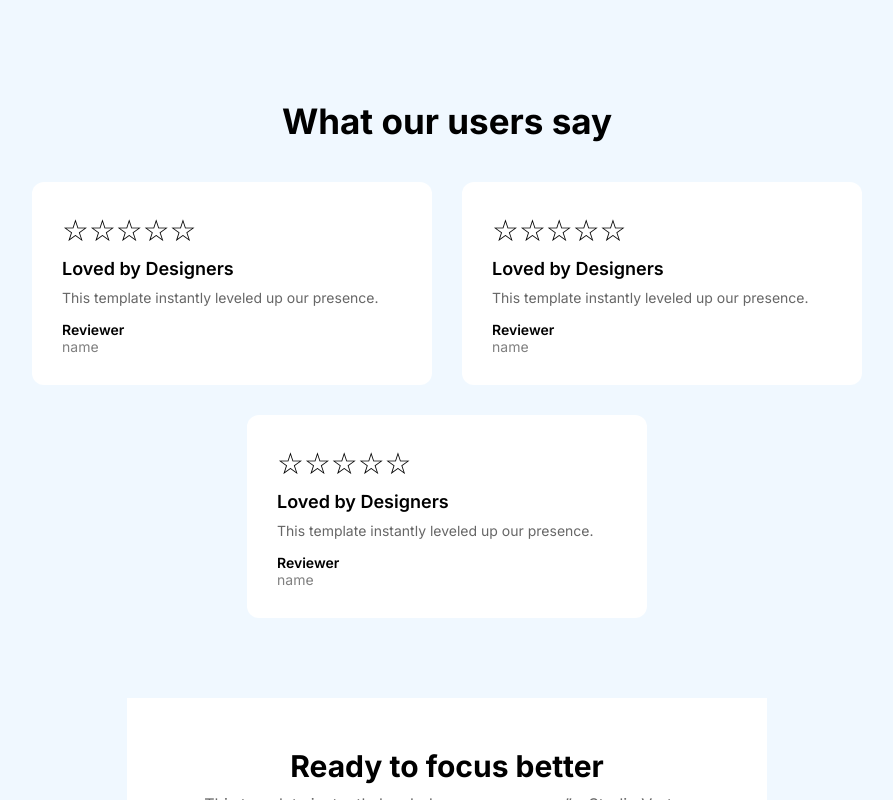
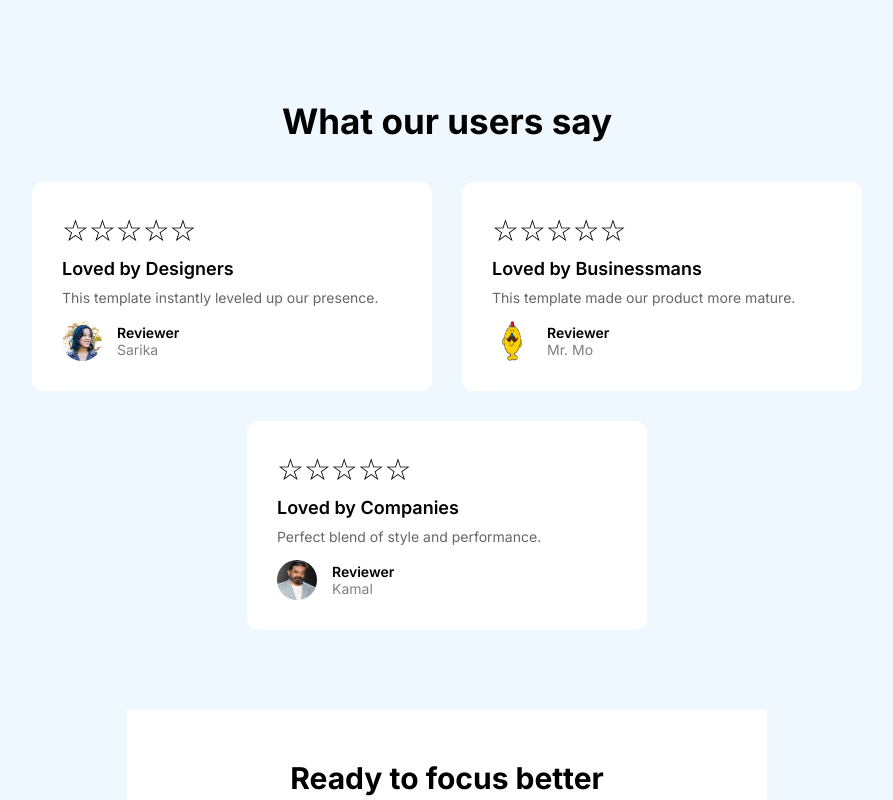
Before and after one commit to jahid-hasan-sajeeb/project-1-basic-html-css, a plain HTML site: page index.html in a window 1280 px wide. Shown: the part 1314-2114 px from the top of the page, without its empty margins (193-1086 px from the left). Drawn offline with Linux system fonts and the light colour scheme.

Commit message:
changed some minor mistakes

```diff
--- a/index.html
+++ b/index.html
@@ -33,7 +33,7 @@
         <section class="main-1-container">
             <div class="main-1-left">
                 <h3 class="title-1">See It in Action</h3>
-                <p class="subtitle-1">Explore the live preview and imagine your <br> brand in this bold new look.</p>
+                <p class="subtitle-1">Preview how your website can look and <br> feel before you publish. Fast, responsive, and modern.</p>
                 <button class="nav-button main-1-button">Launch Live Preview</button>
             </div>
             <div class="main-1-right">
@@ -68,19 +68,29 @@
                     <p class="review-stars">☆☆☆☆☆</p>
                     <h4 class="review-title">Loved by Designers</h4>
                     <p class="review-text">This template instantly leveled up our presence.</p>
-                    <p class="reviewer">Reviewer<br><span class="reviewer-name">name</span></p>
+                    <div class="review-control">
+                        <img class="rev-img" src="images/avatar.png" alt="image">
+                        <p class="reviewer">Reviewer<br><span class="reviewer-name">Sarika</span></p>
+                    </div>
+
                 </div>
                 <div class="review-card">
                     <p class="review-stars">☆☆☆☆☆</p>
-                    <h4 class="review-title">Loved by Designers</h4>
-                    <p class="review-text">This template instantly leveled up our presence.</p>
-                    <p class="reviewer">Reviewer<br><span class="reviewer-name">name</span></p>
+                    <h4 class="review-title">Loved by Businessmans</h4>
+                    <p class="review-text">This template made our product more mature.</p>
+                    <div class="review-control">
+                        <img class="rev-img" src="images/images.jpeg" alt="image">
+                        <p class="reviewer">Reviewer<br><span class="reviewer-name">Mr. Mo</span></p>
+                    </div>
                 </div>
                 <div class="review-card">
                     <p class="review-stars">☆☆☆☆☆</p>
-                    <h4 class="review-title">Loved by Designers</h4>
-                    <p class="review-text">This template instantly leveled up our presence.</p>
-                    <p class="reviewer">Reviewer<br><span class="reviewer-name">name</span></p>
+                    <h4 class="review-title">Loved by Companies</h4>
+                    <p class="review-text">Perfect blend of style and performance.</p>
+                    <div class="review-control">
+                        <img class="rev-img" src="images/download.jpeg" alt="image">
+                        <p class="reviewer">Reviewer<br><span class="reviewer-name">Kamal</span></p>
+                    </div>
                 </div>
             </div>
         </section>
--- a/styles/style.css
+++ b/styles/style.css
@@ -128,6 +128,18 @@ header{
     padding: 0 20px;
 }
 
+.review-control{
+    display: flex;
+    gap: 15px;
+    align-items: center;
+}
+
+.rev-img{
+    width: 40px;
+    height: 40px;
+    border-radius: 50%;
+}
+
 .review-card {
     background-color: white;
     border-radius: 12px;
```
Also changed, not shown: images/download.jpeg (added), images/images.jpeg (added).
